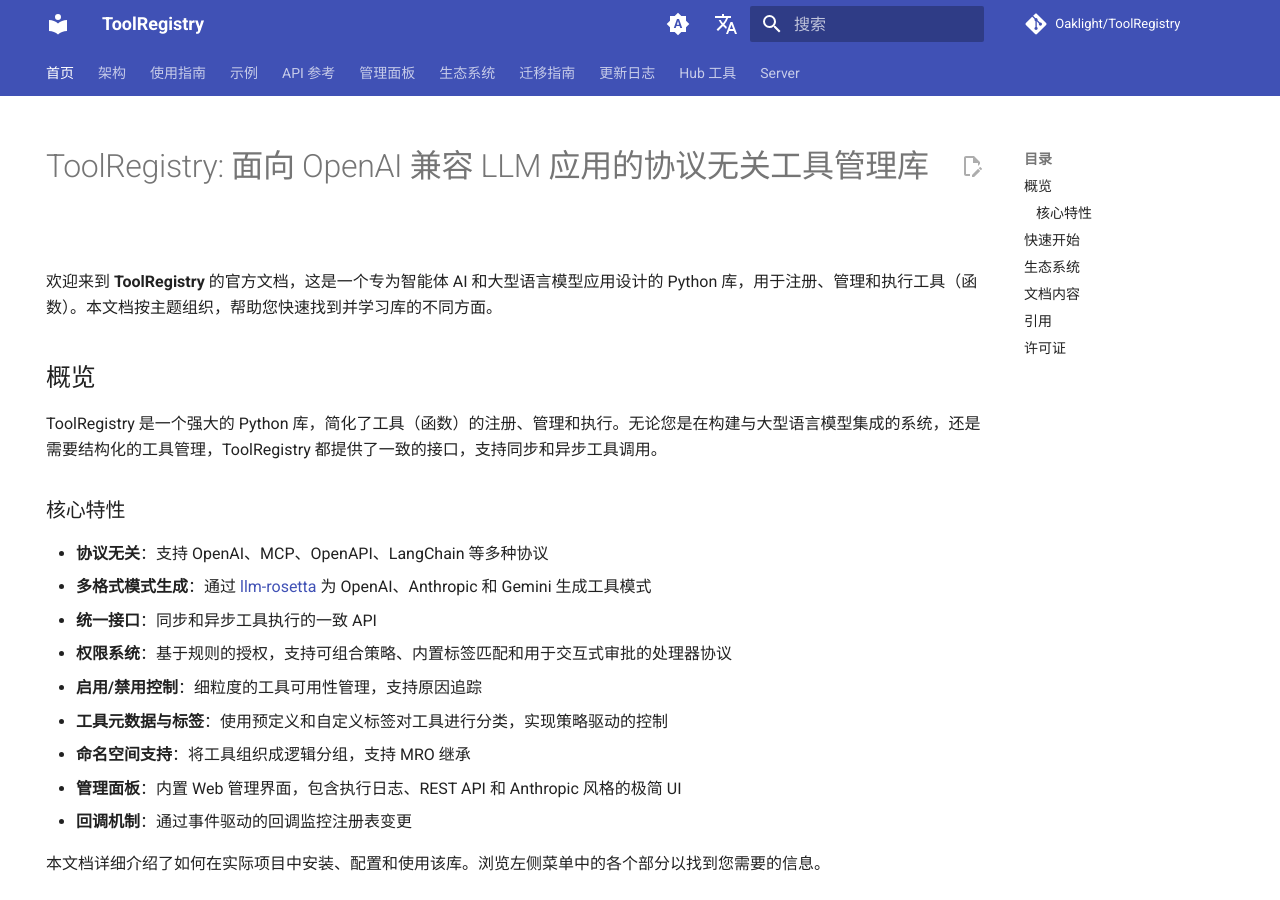
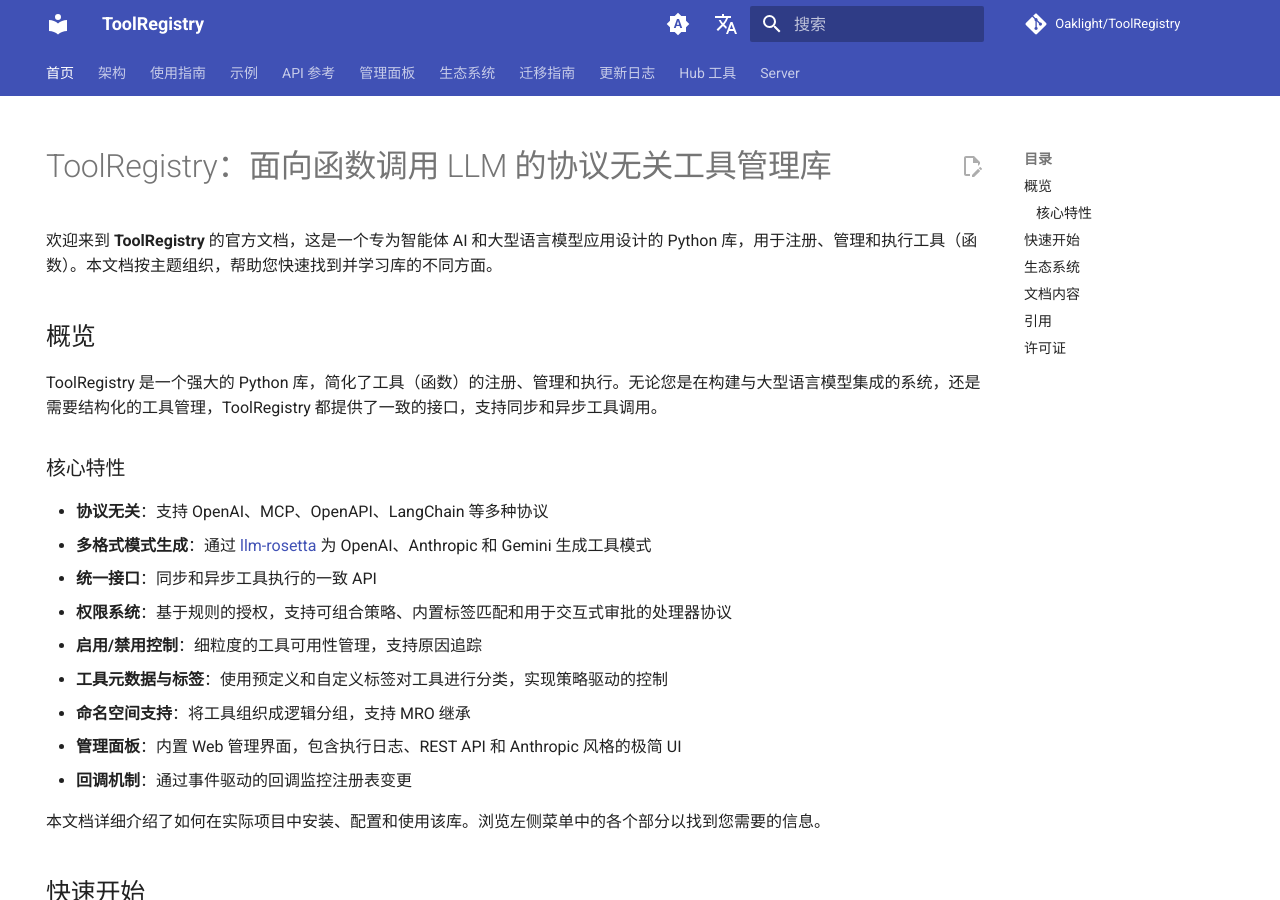
Before and after one commit to Oaklight/ToolRegistry, an MkDocs documentation site: the page built from docs/index.md, in a window 1280 px wide and 900 px high. Built offline with MkDocs 1.6.1 and Material for MkDocs 9.7.7, drawn with Linux system fonts in a browser that asks for light colours; comment, search, counter and statistics services are not loaded.

Commit message:
docs: update description to align with arxiv paper title

```diff
--- a/docs/index.md
+++ b/docs/index.md
@@ -5,7 +5,7 @@
   - navigation
 ---
 
-# ToolRegistry: 面向 OpenAI 兼容 LLM 应用的协议无关工具管理库
+# ToolRegistry：面向函数调用 LLM 的协议无关工具管理库
 
 欢迎来到 **ToolRegistry** 的官方文档，这是一个专为智能体 AI 和大型语言模型应用设计的 Python 库，用于注册、管理和执行工具（函数）。本文档按主题组织，帮助您快速找到并学习库的不同方面。
 
--- a/mkdocs.yml
+++ b/mkdocs.yml
@@ -1,5 +1,5 @@
 site_name: ToolRegistry
-site_description: 面向 OpenAI 兼容 LLM 应用的协议无关工具管理库
+site_description: 面向函数调用 LLM 的协议无关工具管理库（OpenAI、Anthropic、Gemini、LangChain、MCP）
 site_author: Peng Ding
 site_url: https://toolregistry.readthedocs.io/zh-cn/
 repo_name: Oaklight/ToolRegistry
```
